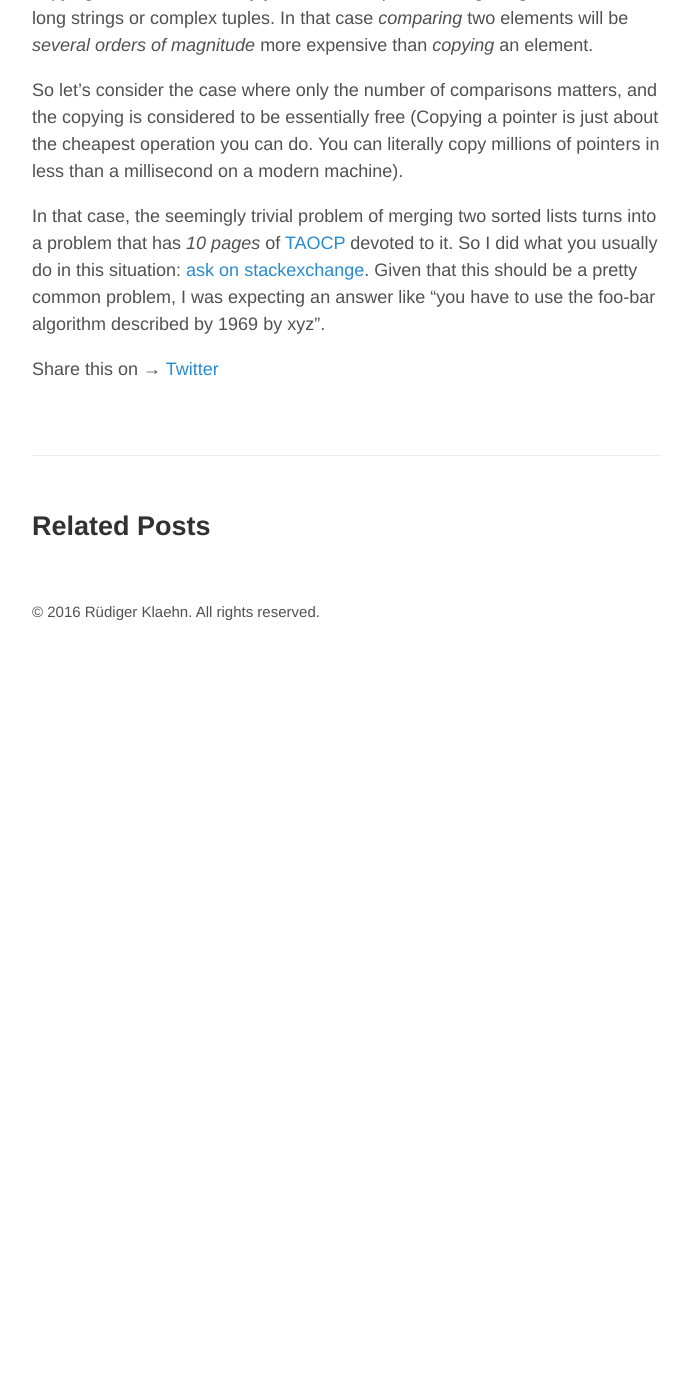
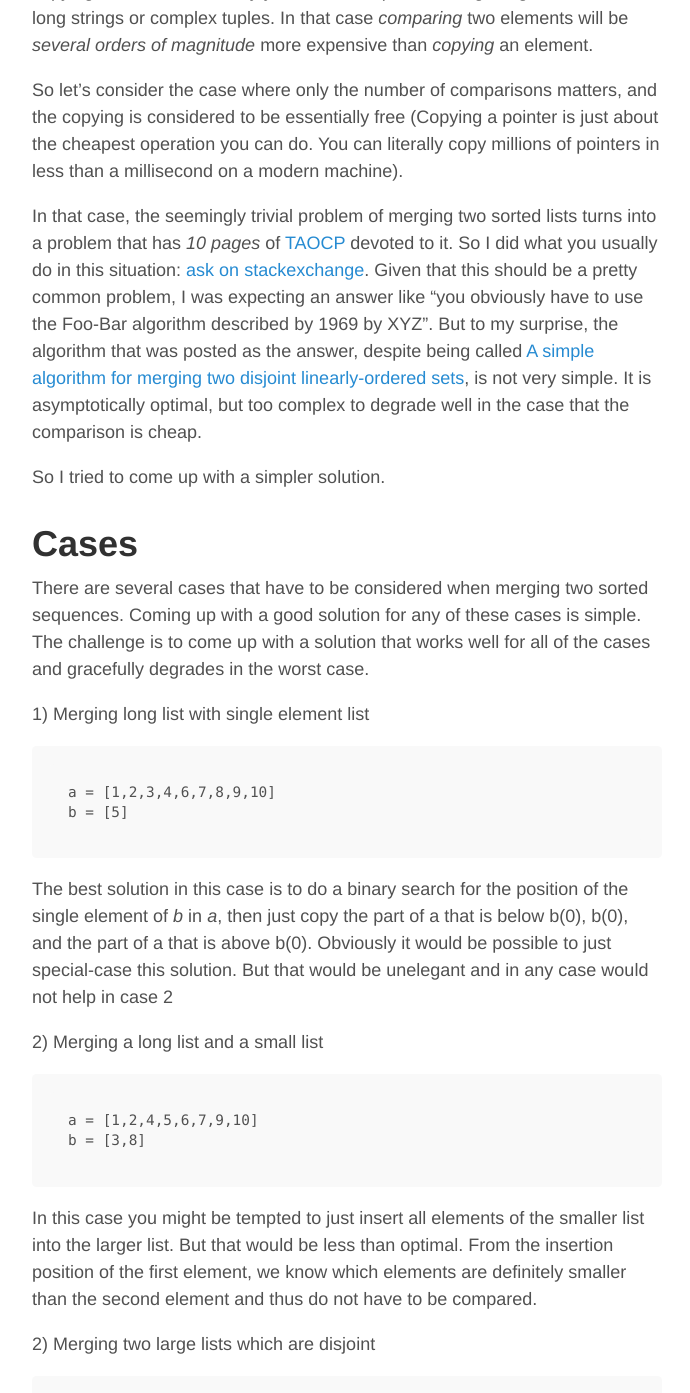
Before and after one commit to rklaehn/rklaehn.github.io, a Jekyll site: the page built from 2016-01-05-binarymerge.md, in a window 1280 px wide and 1400 px high, scrolled down 559 px. Shown: the top 1393 px of the window, without its empty margins (293-983 px from the left). Built offline with Jekyll 4.4.1, drawn with Linux system fonts in a browser that asks for light colours; Markdown is read by kramdown in place of the engine named in the settings; before the commit the page ends 1220 px from its top, so only the background shows below that; some of the changed text lies outside the part shown.

Commit message:
Update 2016-01-05-binarymerge.md

````diff
--- a/2016-01-05-binarymerge.md
+++ b/2016-01-05-binarymerge.md
@@ -17,4 +17,42 @@ But in many cases this the assumption that comparing is as expensive as copying
 
 So let's consider the case where only the number of comparisons matters, and the copying is considered to be essentially free  (Copying a pointer is just about the cheapest operation you can do. You can literally copy millions of pointers in less than a millisecond on a modern machine).
 
-In that case, the seemingly trivial problem of merging two sorted lists turns into a problem that has *10 pages* of [TAOCP](https://en.wikipedia.org/wiki/The_Art_of_Computer_Programming) devoted to it. So I did what you usually do in this situation: [ask on stackexchange](http://programmers.stackexchange.com/questions/267406/algorithm-to-merge-two-sorted-arrays-with-minimum-number-of-comparisons). Given that this should be a pretty common problem, I was expecting an answer like "you have to use the foo-bar algorithm described by 1969 by xyz".
+In that case, the seemingly trivial problem of merging two sorted lists turns into a problem that has *10 pages* of [TAOCP](https://en.wikipedia.org/wiki/The_Art_of_Computer_Programming) devoted to it. So I did what you usually do in this situation: [ask on stackexchange](http://programmers.stackexchange.com/questions/267406/algorithm-to-merge-two-sorted-arrays-with-minimum-number-of-comparisons). Given that this should be a pretty common problem, I was expecting an answer like "you obviously have to use the Foo-Bar algorithm described by 1969 by XYZ". But to my surprise, the algorithm that was posted as the answer, despite being called [A simple algorithm for merging two disjoint linearly-ordered sets](http://citeseerx.ist.psu.edu/viewdoc/summary?doi=10.1.1.419.8292), is not very simple. It is asymptotically optimal, but too complex to degrade well in the case that the comparison is cheap.
+
+So I tried to come up with a simpler solution.
+
+# Cases
+
+There are several cases that have to be considered when merging two sorted sequences. Coming up with a good solution for any of these cases is simple. The challenge is to come up with a solution that works well for all of the cases and gracefully degrades in the worst case.
+
+1) Merging long list with single element list
+```
+a = [1,2,3,4,6,7,8,9,10]
+b = [5]
+```
+
+The best solution in this case is to do a binary search for the position of the single element of *b* in *a*, then just copy the part of a that is below b(0), b(0), and the part of a that is above b(0). Obviously it would be possible to just special-case this solution. But that would be unelegant and in any case would not help in case 2
+
+2) Merging a long list and a small list
+```
+a = [1,2,4,5,6,7,9,10]
+b = [3,8]
+```
+
+In this case you might be tempted to just insert all elements of the smaller list into the larger list. But that would be less than optimal. From the insertion position of the first element, we know which elements are definitely smaller than the second element and thus do not have to be compared.
+
+2) Merging two large lists which are disjoint
+```
+a = [1,2,3,4,5]
+b = [6,7,8,9,10]
+```
+
+You could detect this case by comparing the first element of one list with the last element of the other list and vice versa. But the cost of that comparison will be overhead in other cases.
+
+3) Merging two completely interleaved lists
+```
+a = [1,3,5,7,9]
+b = [2,4,6,8,10]
+```
+
+This is the worst case, where it won't be possible to get better results than the linear merge. Any good algorithm should gracefully handle this case without doing much more than n+k-1 comparisons.
````
